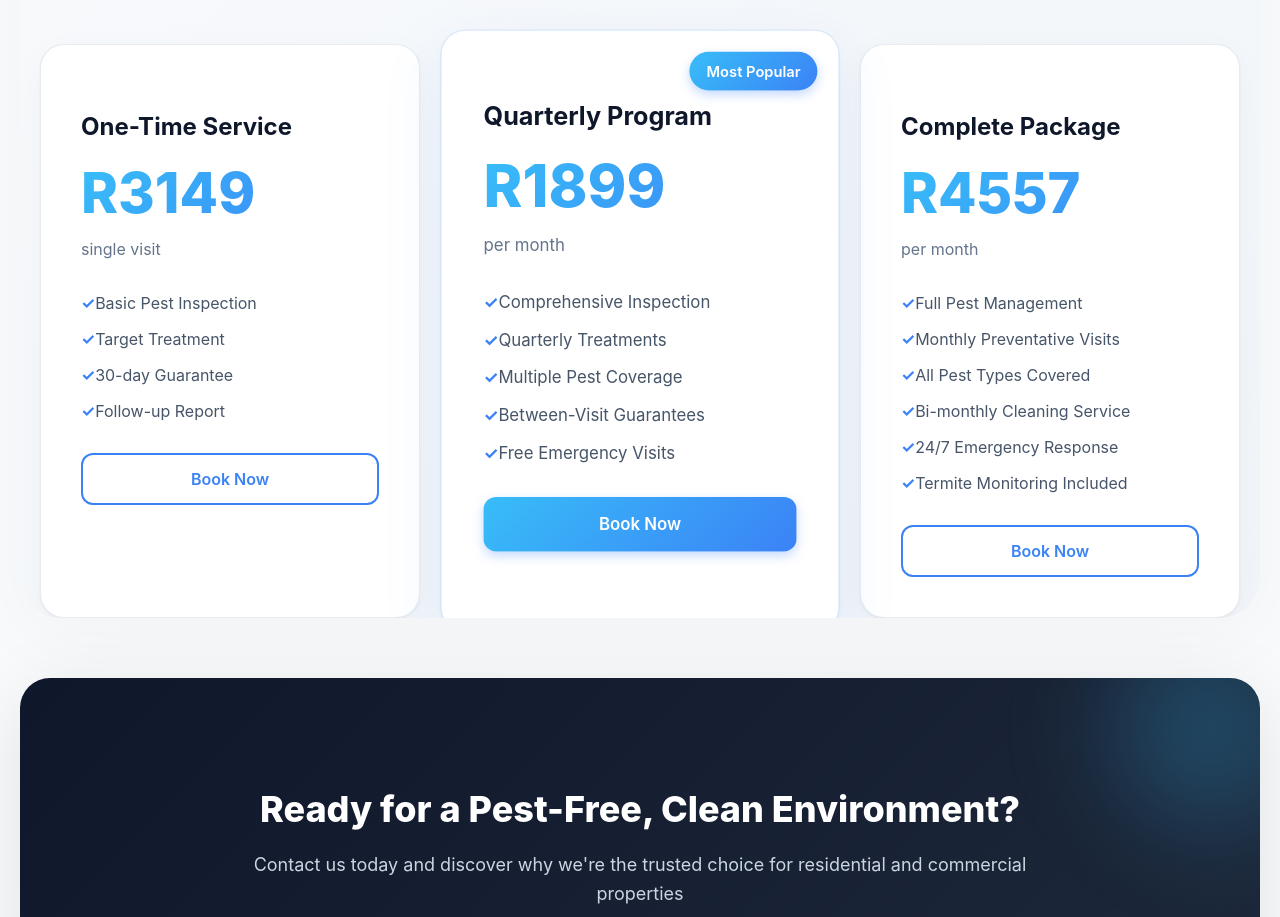
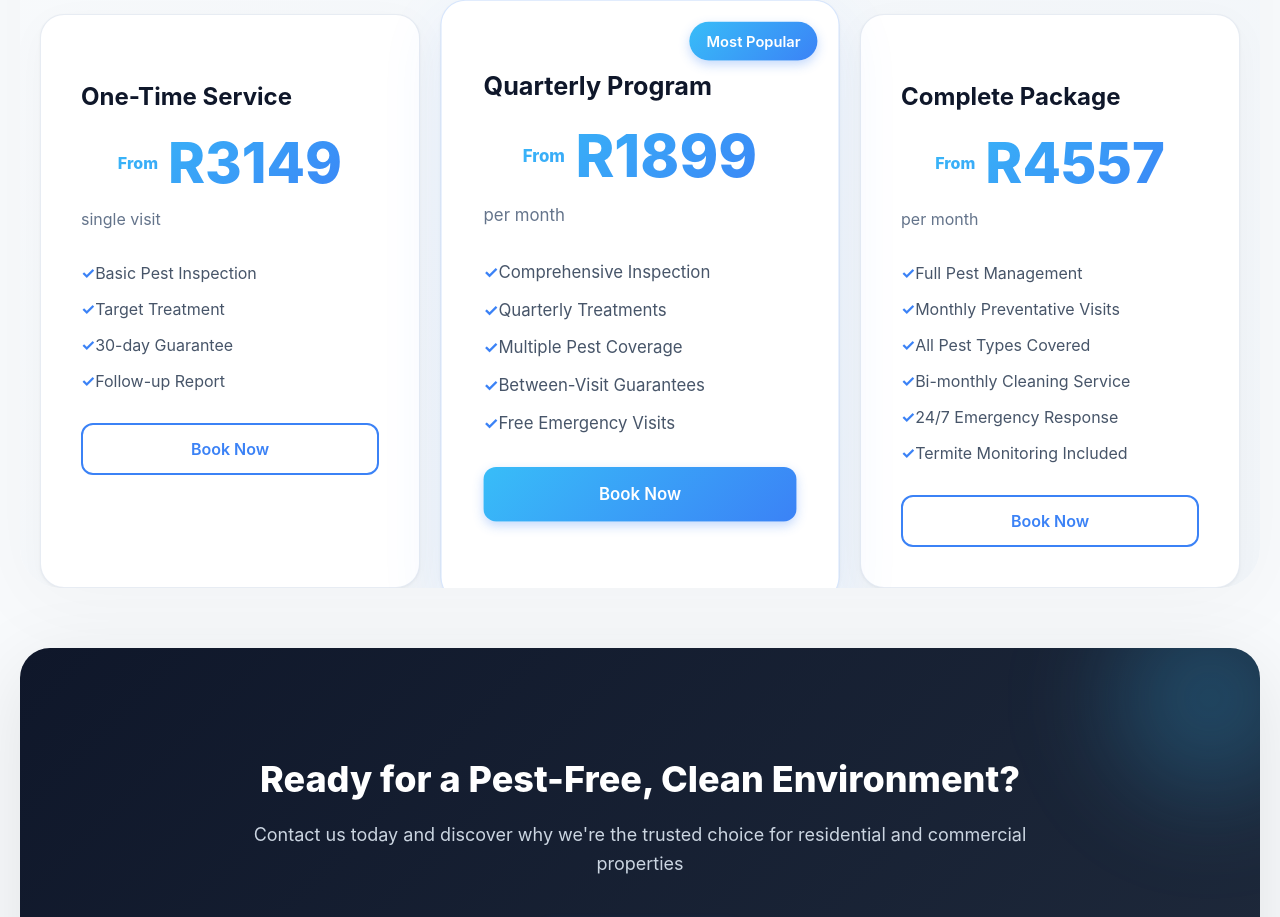
Before and after one commit to Oscarpoco/landingpage, a React (Vite) app: page /services in a window 1280 px wide. Shown: the part 2194-3111 px from the top of the page. Built offline with nearby package versions, Linux system fonts and the light colour scheme.

Commit message:
I have fixed padding in the app for cosistancy

```diff
--- a/package.json
+++ b/package.json
@@ -15,6 +15,7 @@
     "lucide-react": "^0.483.0",
     "react": "^19.0.0",
     "react-dom": "^19.0.0",
+    "react-icons": "^5.5.0",
     "react-router-dom": "^7.4.0",
     "react-transition-group": "^4.4.5"
   },
--- a/src/Components/About.jsx
+++ b/src/Components/About.jsx
@@ -25,7 +25,7 @@ function About() {
 
     return (
         <div style={getResponsiveStyle(styles.container, {
-            paddingTop: isMobile ? '140px' : '80px'
+            paddingTop: isMobile ? '40px' : '80px'
         })}>
             <div style={getResponsiveStyle(styles.headerSection, {
                 padding: isMobile ? '0px 3%' : '0px 5%'
@@ -37,7 +37,7 @@ function About() {
                     <h1 style={getResponsiveStyle(styles.title, {
                         fontSize: isMobile ? '28px' : '32px',
                         textAlign: isMobile ? 'center' : 'left'
-                    })}>About CleanPest Solutions</h1>
+                    })}>About The Mathe Projects</h1>
                     <p style={getResponsiveStyle(styles.subtitle, {
                         fontSize: isMobile ? '16px' : '18px',
                         textAlign: isMobile ? 'center' : 'left'
--- a/src/Components/ContactForm.jsx
+++ b/src/Components/ContactForm.jsx
@@ -1,5 +1,9 @@
 import React, { useState, useEffect } from 'react';
-import { User, AtSign, FileText, MessageSquare, Send, MapPin, Phone, Mail, Clock } from "lucide-react";
+
+// ICONS
+import { User, AtSign, FileText, MessageSquare, Send, MapPin, Phone, Mail, Clock, X } from "lucide-react";
+import { IoMdClose } from "react-icons/io";
+// ENDS
 import emailjs from '@emailjs/browser';
 
 function ContactForm({ isOpen, onClose }) {
@@ -174,7 +178,17 @@ function ContactForm({ isOpen, onClose }) {
             onClick={onClose}
             style={styles.closeButton}
           >
-            <p style={styles.closeText}>X</p>
+            <span style={{
+              color: 'red',
+              fontSize: '34px',
+              width: '100%',
+              height: '100%',
+              display: 'flex',
+              justifyContent: 'center',
+              alignItems: 'center',
+              }}>
+                ×
+              </span>
           </button>
 
           <h2 style={responsiveStyles.title}>Book Now</h2>
@@ -303,7 +317,6 @@ const styles = {
     position: 'absolute',
     top: '25px',
     right: '30px',
-    background: 'none',
     border: 'none',
     cursor: 'pointer',
     backgroundColor: 'rgba(100, 116, 139, 0.0)',
@@ -314,12 +327,6 @@ const styles = {
     justifyContent: 'center',
     alignItems: 'center',
     transition: 'background-color 0.3s ease',
-  },
-
-  closeText: {
-    fontSize: '28px',
-    color: '#ff0000',
-    fontWeight: 900
   },
 
   popupContent: {
--- a/src/Components/Home.jsx
+++ b/src/Components/Home.jsx
@@ -93,7 +93,7 @@ function Home({ openContactForm }) {
                         <button style={{
                             ...styles.primaryButton,
                             width: isMobile ? '100%' : 'auto',
-                            marginBottom: isMobile ? '10px' : '0',
+                            marginBottom: isMobile ? '0px' : '0',
                             padding: isMobile ? '16px' : 'auto',
                         }} onClick={openContactForm}>
                             Schedule Service
@@ -151,7 +151,7 @@ function Home({ openContactForm }) {
                         fontSize: isMobile ? '1.7rem' : '2.5rem',
                         textAlign: 'center'
                     }}>
-                        Why Choose PestPro Solutions?
+                        Why Choose The Mathe Projects Solutions?
                     </h2>
                     <p style={{
                         ...styles.sectionSubtitle,
--- a/src/Components/Services.jsx
+++ b/src/Components/Services.jsx
@@ -69,7 +69,7 @@ function Services({openContactForm}) {
             ...styles.container,
             padding: isMobile ? '0 15px' : '100px 20px',
             maxWidth: isMobile ? '100%' : '1400px',
-            paddingTop: '150px'
+            paddingTop: '120px'
         },
         headerSection: {
             ...styles.headerSection,
@@ -187,7 +187,7 @@ function Services({openContactForm}) {
               <div style={styles.pricingCard}>
                 <div style={styles.pricingCardInner}>
                   <h3 style={styles.pricingTitle}>One-Time Service</h3>
-                  <div style={styles.pricingAmount}>R3149</div>
+                  <div style={styles.pricingAmount}> <span style={styles.fromText}>From</span> R3149</div>
                   <p style={styles.pricingPeriod}>single visit</p>
                   <ul style={styles.pricingFeatures}>
                     <li>
@@ -215,7 +215,7 @@ function Services({openContactForm}) {
                 <div style={styles.popularTag}>Most Popular</div>
                 <div style={styles.pricingCardInner}>
                   <h3 style={styles.pricingTitle}>Quarterly Program</h3>
-                  <div style={styles.pricingAmount}>R1899</div>
+                  <div style={styles.pricingAmount}> <span style={styles.fromText}>From</span> R1899</div>
                   <p style={styles.pricingPeriod}>per month</p>
                   <ul style={styles.pricingFeatures}>
                     <li>
@@ -246,7 +246,7 @@ function Services({openContactForm}) {
               <div style={styles.pricingCard}>
                 <div style={styles.pricingCardInner}>
                   <h3 style={styles.pricingTitle}>Complete Package</h3>
-                  <div style={styles.pricingAmount}>R4557</div>
+                  <div style={styles.pricingAmount}> <span style={styles.fromText}>From</span> R4557</div>
                   <p style={styles.pricingPeriod}>per month</p>
                   <ul style={styles.pricingFeatures}>
                     <li>
@@ -465,6 +465,10 @@ function Services({openContactForm}) {
       position: "relative",
       zIndex: "1",
     },
+    fromText: {
+      fontSize: "16px",
+      textAlign: "center",
+    },
     pricingHeader: {
       textAlign: "center",
       marginBottom: "60px",
@@ -547,6 +551,11 @@ function Services({openContactForm}) {
       WebkitTextFillColor: "transparent",
       lineHeight: "1",
       marginBottom: "8px",
+      display: "flex",
+      justifyContent: "center",
+      alignItems: "center",
+      gap: "10px",
+      textAlign: "left"
     },
     pricingPeriod: {
       color: "#64748b",
```
Also changed, not shown: 1 other file (tests, documents, lock files or other folders).
